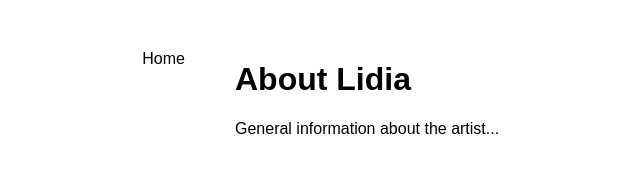
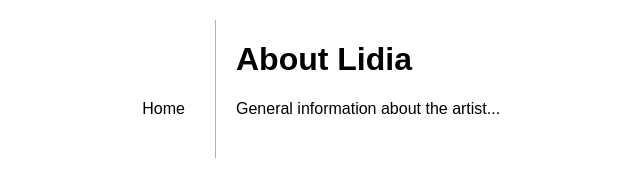
Before and after one commit to Mozgosup/PaintingsShowcase, a plain HTML site: page about.html in a window 1280 px wide. Shown: the whole page, without its empty margins (25-665 px from the left). Drawn offline with Linux system fonts and the light colour scheme.

Commit message:
Small modifications of the appearance; change of conditions for exiting the preview mode

```diff
--- a/assets/css/main.css
+++ b/assets/css/main.css
@@ -2,7 +2,7 @@
 :root {
     --main-font: arial, sans-serif;
     --main-text-color: #ABB2B9;
-    --highlight-text-color: #566573;
+    --highlight-text-color: #000000;
 }
 
 /* Basic Resets */
@@ -24,9 +24,12 @@ body {
 
 #menu {
     flex: 0 0 200px;
+    border-right: 1px solid #ABB2B9;
+    padding: 70px 20px 20px 20px;
 }
 
 #content {
+    padding: 0 20px 20px 20px;
     flex-grow: 1;
 }
 
```
Also changed, not shown: assets/js/main.js (+11 -0 lines), 1 other file.
